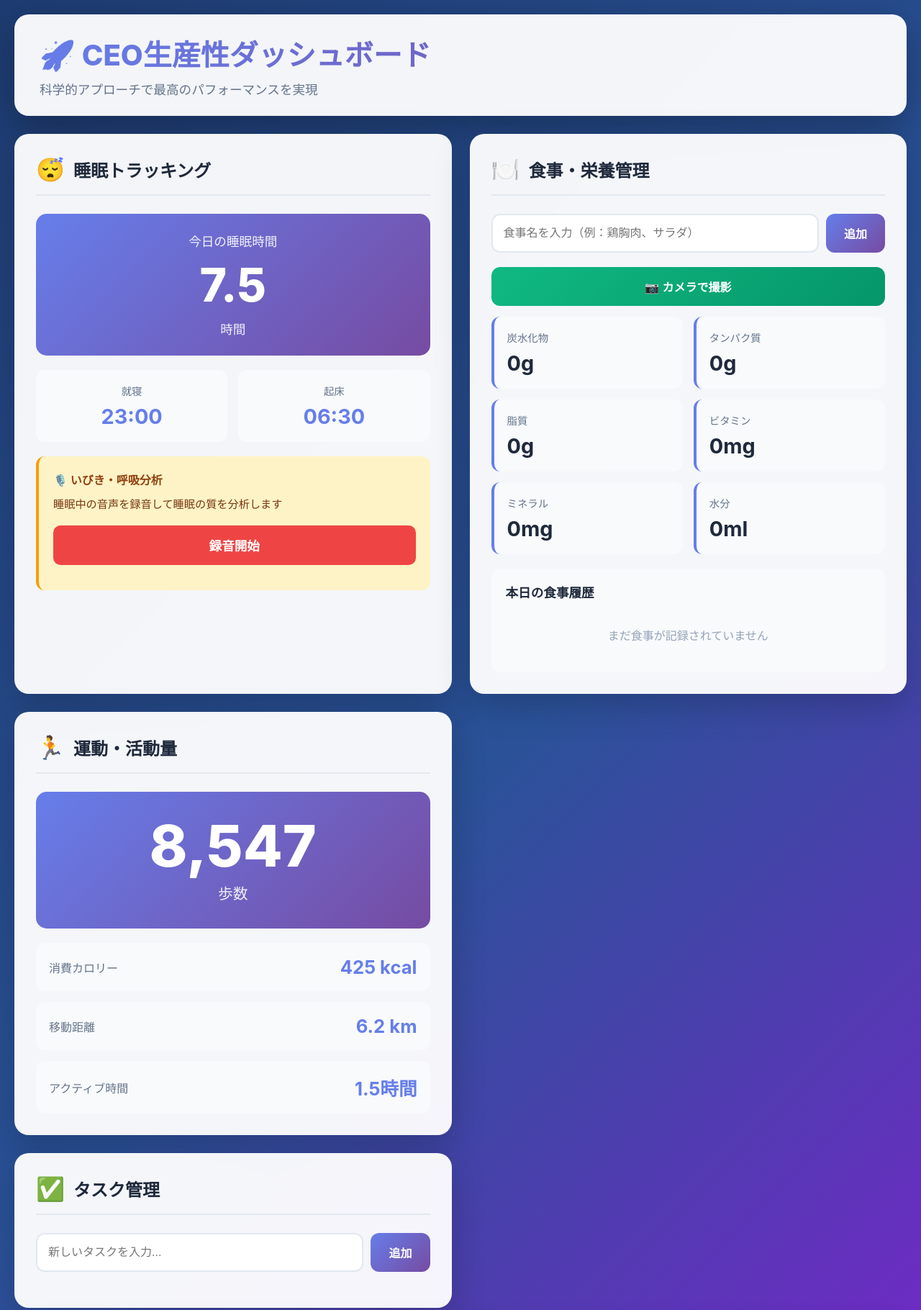
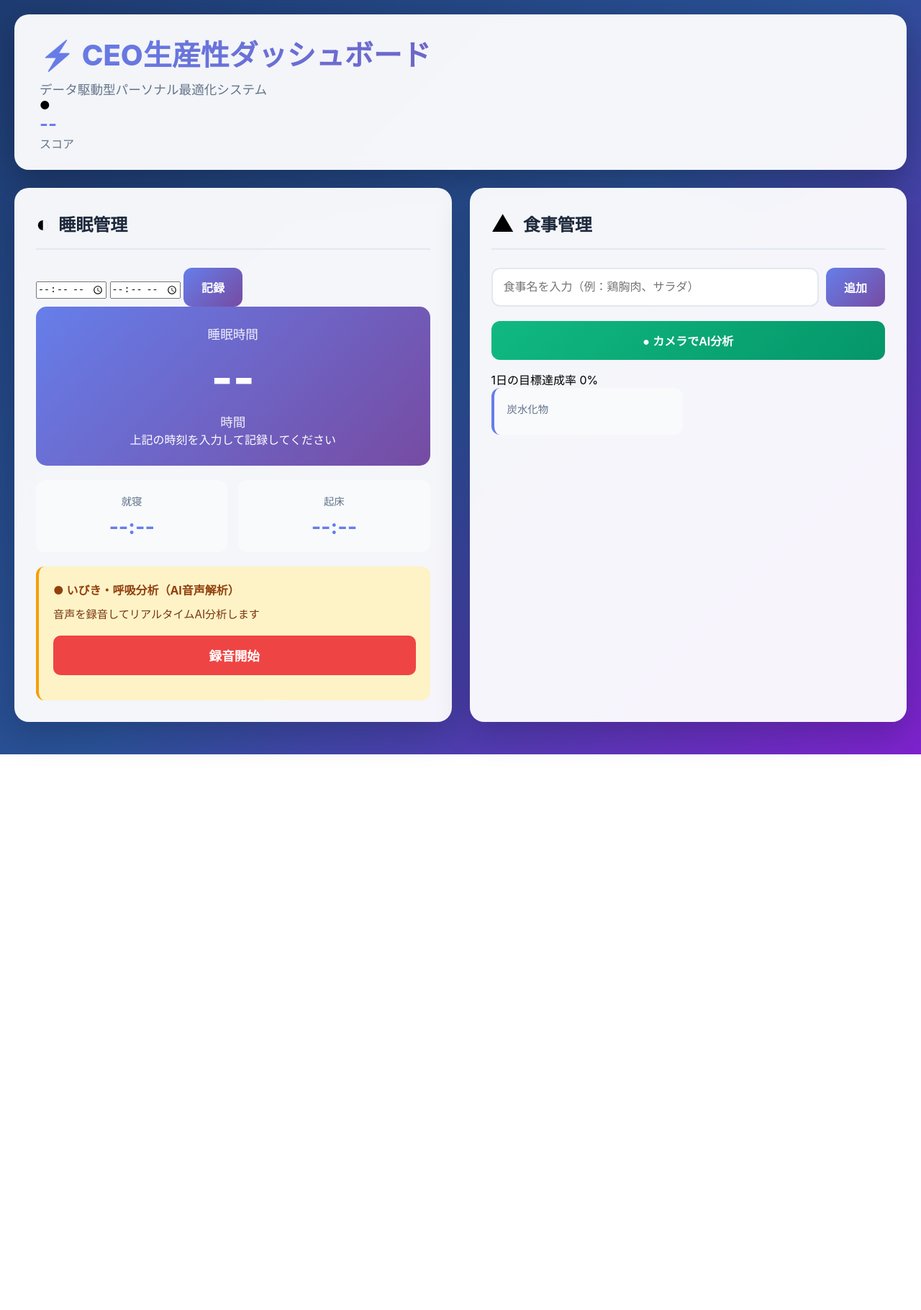
Before and after one commit to tls-client/memo1, a plain HTML site: page index.html in a window 1280 px wide. Shown: the top 1820 px of the page at 72% size. After the commit the page ends 1048 px from the top, so only its background shows below. Drawn offline with Linux system fonts and the light colour scheme; no server answers.

Commit message:
Update index.html

```diff
--- a/index.html
+++ b/index.html
@@ -3,46 +3,67 @@
 <head>
     <meta charset="UTF-8">
     <meta name="viewport" content="width=device-width, initial-scale=1.0">
-    <title>CEO生産性ダッシュボード</title>
+    <title>CEO生産性ダッシュボード Pro</title>
     <link rel="stylesheet" href="style.css">
 </head>
 <body>
     <div class="container">
         <header>
-            <h1>🚀 CEO生産性ダッシュボード</h1>
-            <p class="subtitle">科学的アプローチで最高のパフォーマンスを実現</p>
+            <div class="header-content">
+                <div>
+                    <h1>⚡ CEO生産性ダッシュボード</h1>
+                    <p class="subtitle">データ駆動型パーソナル最適化システム</p>
+                </div>
+                <div class="header-stats">
+                    <div class="header-stat">
+                        <div class="stat-icon">●</div>
+                        <div>
+                            <div class="stat-value" id="productivityScore">--</div>
+                            <div class="stat-label">スコア</div>
+                        </div>
+                    </div>
+                </div>
+            </div>
         </header>
 
         <div class="grid">
             <!-- 睡眠管理 -->
             <div class="card">
                 <div class="card-header">
-                    <span class="card-icon">😴</span>
-                    <h2 class="card-title">睡眠トラッキング</h2>
+                    <span class="card-icon">◐</span>
+                    <h2 class="card-title">睡眠管理</h2>
+                </div>
+
+                <div class="sleep-input-section">
+                    <input type="time" id="bedTimeInput" placeholder="就寝時刻">
+                    <input type="time" id="wakeTimeInput" placeholder="起床時刻">
+                    <button class="btn btn-primary btn-small" id="updateSleepBtn">記録</button>
                 </div>
 
                 <div class="sleep-record">
-                    <div class="sleep-label">今日の睡眠時間</div>
-                    <div class="sleep-hours" id="sleepHours">7.5</div>
+                    <div class="sleep-label">睡眠時間</div>
+                    <div class="sleep-hours" id="sleepHours">--</div>
                     <div class="sleep-label">時間</div>
+                    <div class="sleep-quality" id="sleepQualityText">上記の時刻を入力して記録してください</div>
                 </div>
 
                 <div class="sleep-times">
                     <div class="time-box">
                         <div class="time-label">就寝</div>
-                        <div class="time-value" id="bedTime">23:00</div>
+                        <div class="time-value" id="bedTime">--:--</div>
                     </div>
                     <div class="time-box">
                         <div class="time-label">起床</div>
-                        <div class="time-value" id="wakeTime">06:30</div>
+                        <div class="time-value" id="wakeTime">--:--</div>
                     </div>
                 </div>
 
                 <div class="recording-section">
-                    <strong style="display: block; margin-bottom: 10px; color: #92400e;">🎙️ いびき・呼吸分析</strong>
-                    <p style="color: #78350f; font-size: 0.95em; margin-bottom: 10px;">睡眠中の音声を録音して睡眠の質を分析します</p>
+                    <strong style="display: block; margin-bottom: 10px; color: #92400e;">● いびき・呼吸分析（AI音声解析）</strong>
+                    <p style="color: #78350f; font-size: 0.95em; margin-bottom: 10px;">音声を録音してリアルタイムAI分析します</p>
                     <button class="recording-btn btn-record" id="recordBtn">録音開始</button>
                     <div class="recording-status" id="recordingStatus"></div>
+                    <canvas id="audioVisualizer" width="400" height="100" style="width: 100%; margin-top: 10px; display: none; background: #000; border-radius: 8px;"></canvas>
                     <div id="audioAnalysis" style="margin-top: 15px; display: none;"></div>
                 </div>
             </div>
@@ -50,8 +71,8 @@
             <!-- 食事管理 -->
             <div class="card">
                 <div class="card-header">
-                    <span class="card-icon">🍽️</span>
-                    <h2 class="card-title">食事・栄養管理</h2>
+                    <span class="card-icon">▲</span>
+                    <h2 class="card-title">食事管理</h2>
                 </div>
 
                 <div class="meal-input-section">
@@ -59,117 +80,27 @@
                     <button class="btn btn-primary" id="addMealBtn">追加</button>
                 </div>
 
-                <button class="btn btn-camera" style="width: 100%; margin-bottom: 15px;" id="startCameraBtn">📷 カメラで撮影</button>
+                <button class="btn btn-camera" style="width: 100%; margin-bottom: 15px;" id="startCameraBtn">● カメラでAI分析</button>
 
                 <div class="camera-preview" id="cameraPreview">
                     <video id="cameraVideo" autoplay playsinline></video>
-                    <img id="capturedImage" />
+                    <img id="capturedImage" alt="撮影画像"/>
+                    <canvas id="photoCanvas" style="display: none;"></canvas>
                     <div class="camera-controls">
-                        <button class="btn btn-primary" id="captureBtn" style="flex: 1;">撮影</button>
-                        <button class="btn btn-camera" id="analyzeBtn" style="flex: 1; display: none;">AI分析</button>
-                        <button class="btn btn-secondary" id="closeCameraBtn" style="flex: 1;">閉じる</button>
+                        <button class="btn btn-primary" id="captureBtn" style="flex: 1;">■ 撮影</button>
+                        <button class="btn btn-camera" id="analyzeBtn" style="flex: 1; display: none;">● AI分析</button>
+                        <button class="btn btn-secondary" id="closeCameraBtn" style="flex: 1;">✕ 閉じる</button>
+                    </div>
+                </div>
+
+                <div class="nutrition-summary">
+                    <div class="daily-goal">
+                        <span>1日の目標達成率</span>
+                        <span id="nutritionGoal">0%</span>
                     </div>
                 </div>
 
                 <div class="nutrition-grid">
                     <div class="nutrition-item">
                         <div class="nutrition-label">炭水化物</div>
-                        <div class="nutrition-value" id="carbs">0g</div>
-                    </div>
-                    <div class="nutrition-item">
-                        <div class="nutrition-label">タンパク質</div>
-                        <div class="nutrition-value" id="protein">0g</div>
-                    </div>
-                    <div class="nutrition-item">
-                        <div class="nutrition-label">脂質</div>
-                        <div class="nutrition-value" id="fat">0g</div>
-                    </div>
-                    <div class="nutrition-item">
-                        <div class="nutrition-label">ビタミン</div>
-                        <div class="nutrition-value" id="vitamins">0mg</div>
-                    </div>
-                    <div class="nutrition-item">
-                        <div class="nutrition-label">ミネラル</div>
-                        <div class="nutrition-value" id="minerals">0mg</div>
-                    </div>
-                    <div class="nutrition-item">
-                        <div class="nutrition-label">水分</div>
-                        <div class="nutrition-value" id="water">0ml</div>
-                    </div>
-                </div>
-
-                <div class="meal-history">
-                    <div class="meal-history-title">本日の食事履歴</div>
-                    <div id="mealHistoryList">
-                        <p style="color: #94a3b8; text-align: center; padding: 20px;">まだ食事が記録されていません</p>
-                    </div>
-                </div>
-            </div>
-
-            <!-- 運動管理 -->
-            <div class="card">
-                <div class="card-header">
-                    <span class="card-icon">🏃</span>
-                    <h2 class="card-title">運動・活動量</h2>
-                </div>
-
-                <div class="exercise-big-stat">
-                    <div class="big-number" id="steps">8,547</div>
-                    <div class="big-label">歩数</div>
-                </div>
-
-                <div class="exercise-stats">
-                    <div class="stat-row">
-                        <span class="stat-label">消費カロリー</span>
-                        <span class="stat-value" id="calories">425 kcal</span>
-                    </div>
-                    <div class="stat-row">
-                        <span class="stat-label">移動距離</span>
-                        <span class="stat-value" id="distance">6.2 km</span>
-                    </div>
-                    <div class="stat-row">
-                        <span class="stat-label">アクティブ時間</span>
-                        <span class="stat-value" id="activeTime">1.5時間</span>
-                    </div>
-                </div>
-            </div>
-        </div>
-
-        <div class="grid">
-            <!-- タスク管理 -->
-            <div class="card">
-                <div class="card-header">
-                    <span class="card-icon">✅</span>
-                    <h2 class="card-title">タスク管理</h2>
-                </div>
-
-                <div class="task-input-section">
-                    <input type="text" id="taskInput" placeholder="新しいタスクを入力...">
-                    <button class="btn btn-primary" id="addTaskBtn">追加</button>
-                </div>
-
-                <ul class="task-list" id="taskList"></ul>
-            </div>
-
-            <!-- AIニュース -->
-            <div class="card card-wide">
-                <div class="card-header">
-                    <span class="card-icon">🤖</span>
-                    <h2 class="card-title">最新AIニュース</h2>
-                </div>
-
-                <div class="news-refresh">
-                    <button class="refresh-btn" id="refreshNewsBtn">🔄 更新</button>
-                    <div class="last-update" id="lastUpdate">最終更新: 読み込み中...</div>
-                </div>
-
-                <div class="news-list" id="newsList">
-                    <div class="loading">ニュースを読み込み中...</div>
-                </div>
-            </div>
-        </div>
-    </div>
-
-    <script src="script.js"></script>
-</body>
-</html>
+                        <div class="nutrition-value" id="carbs">
```
